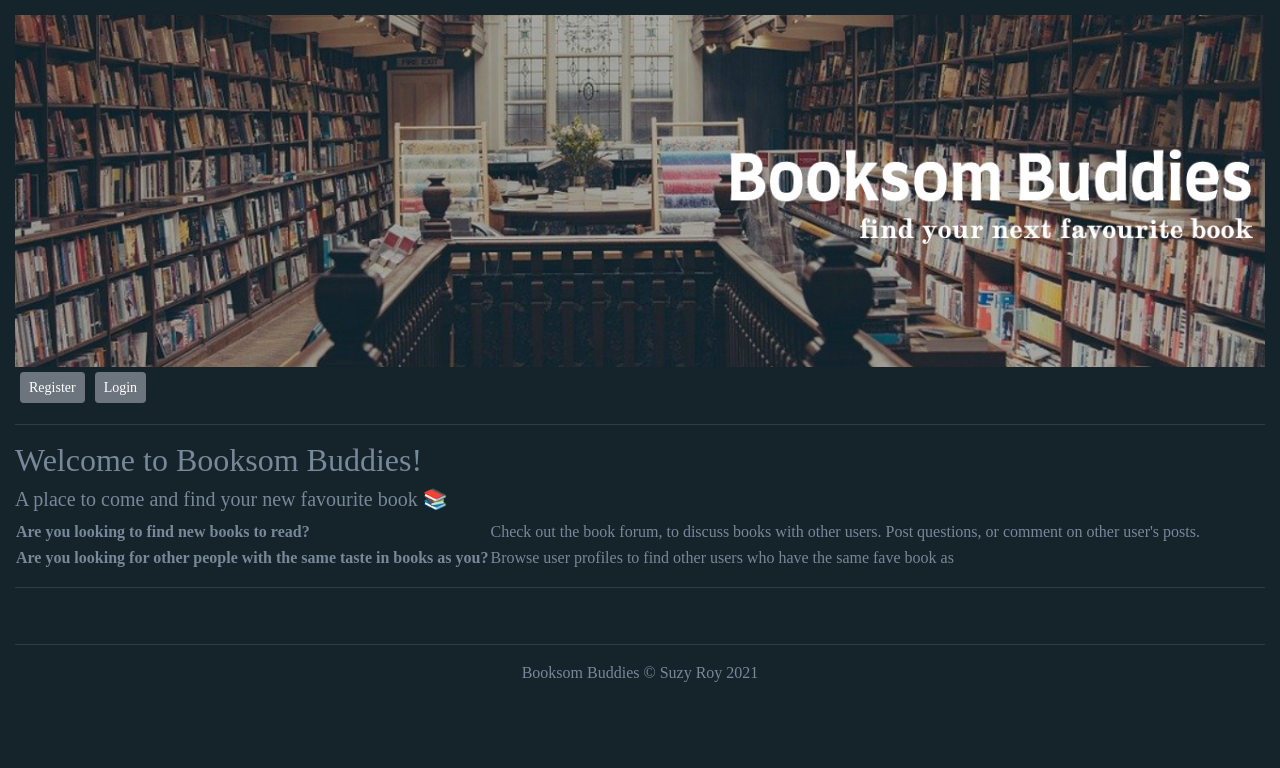
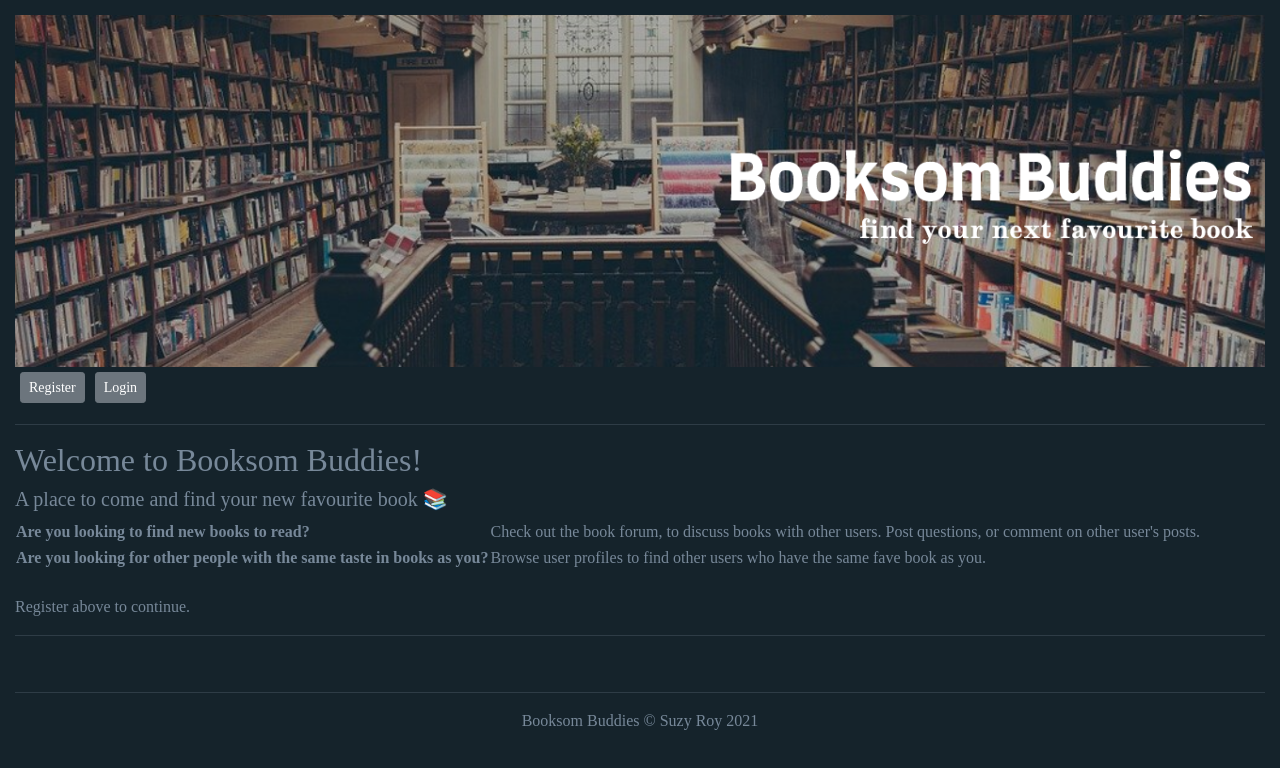
Before and after one commit to blakmagjick/BooksomBuddies-React, a React (Create React App) app: page / in a window 1280 px wide. Shown: the top 768 px of the page. Built offline with nearby package versions, Linux system fonts and the light colour scheme; no server answers; a web font is replaced by a local one.

Commit message:
Fixed spelling issue on About page

```diff
--- a/src/About.js
+++ b/src/About.js
@@ -14,9 +14,11 @@ export default function About (props) {
                 </tr>
                 <tr>
                     <th>Are you looking for other people with the same taste in books as you?</th>
-                    <td>Browse user profiles to find other users who have the same fave book as</td>
+                    <td>Browse user profiles to find other users who have the same fave book as you.</td>
                 </tr>
             </table>
+            <br />
+            <p>Register above to continue.</p>
         </React.Fragment>
     )
     else
```
